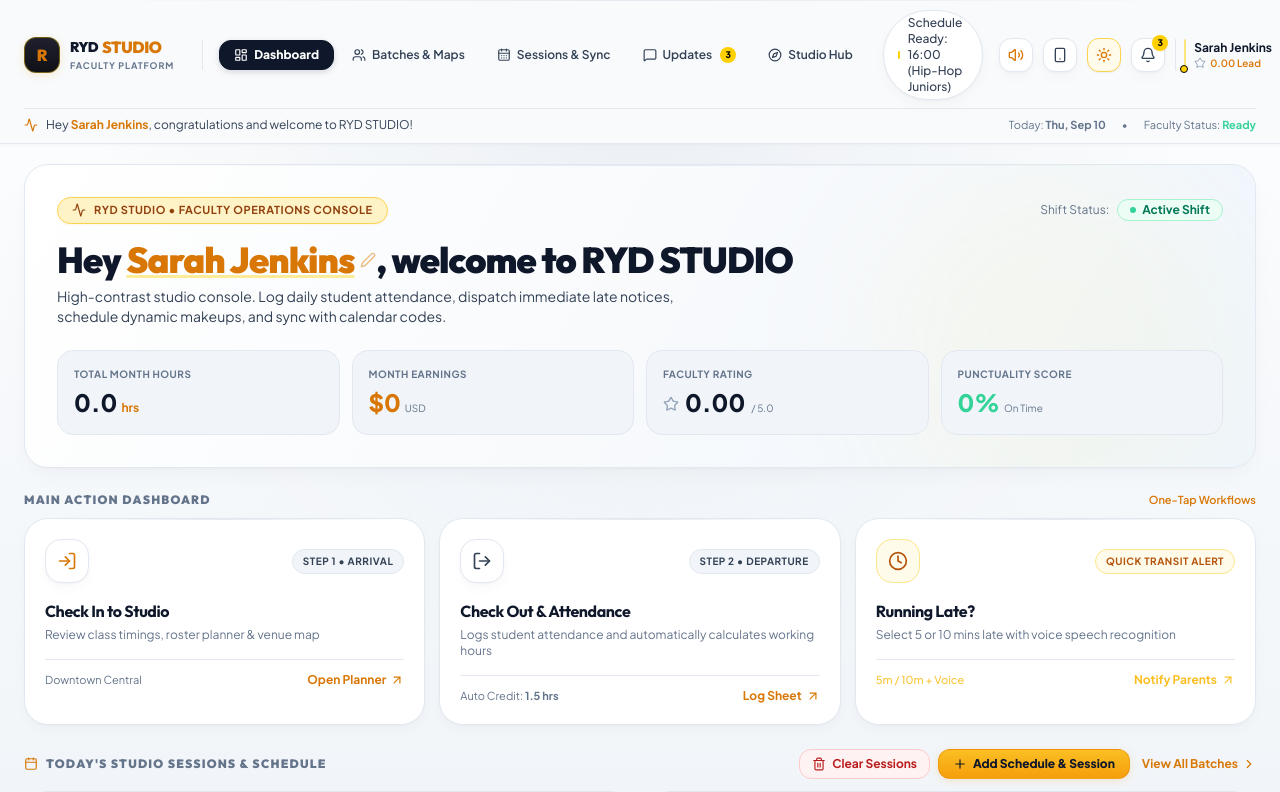
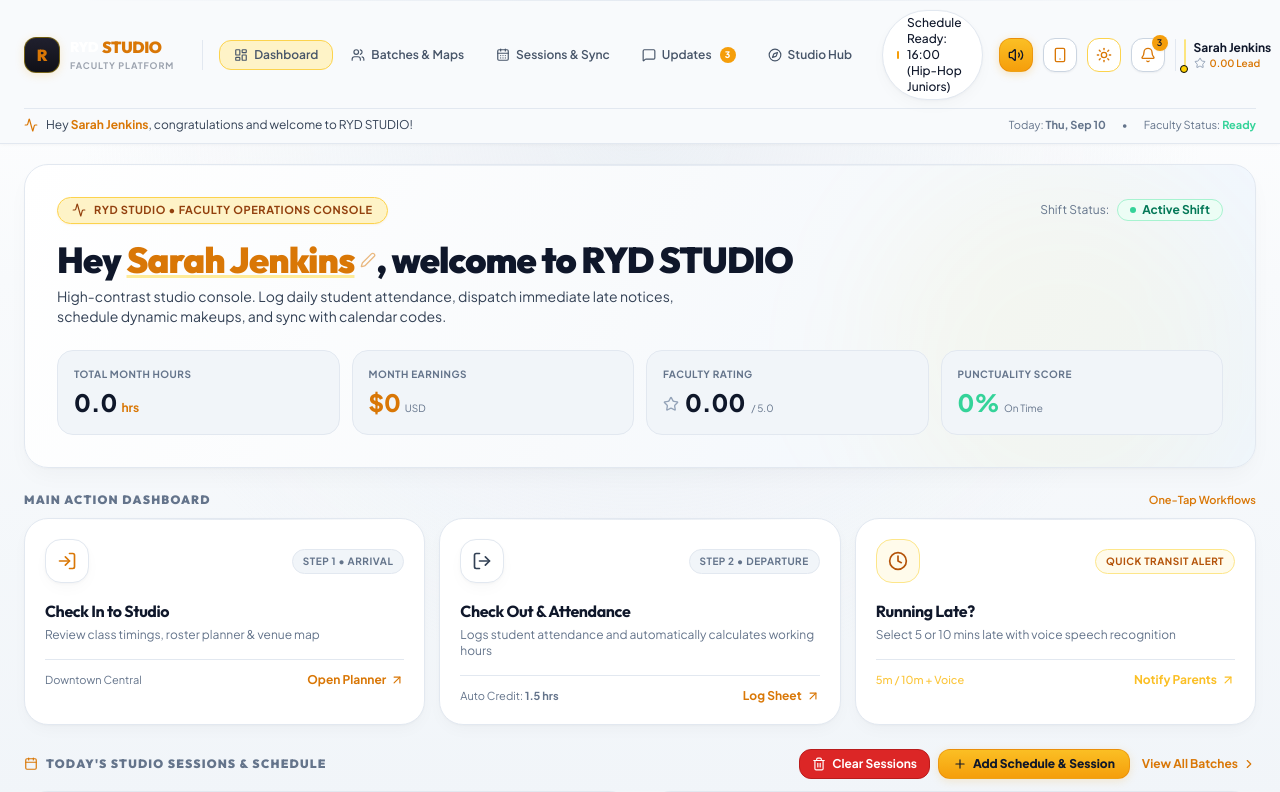
Before and after one commit to shabaz152/ryd-studio, a React (Vite) app: page / in a window 1280 px wide. Shown: the top 792 px of the page. Built offline with nearby package versions, Linux system fonts and the light colour scheme; grey boxes are pictures that could not be loaded.

Commit message:
Fix button text visibility, secondary button styles, and mobile header clearance

```diff
--- a/src/App.tsx
+++ b/src/App.tsx
@@ -88,17 +88,17 @@ const MainLayout: React.FC = () => {
         {/* Device Frame */}
         <div className={`mobile-device-frame w-full max-w-[430px] h-[92vh] ${themeMode === 'light' ? 'bg-[#F8FAFC] border-slate-300 shadow-2xl' : 'glossy-black-viewport border-[#181822] shadow-2xl'} flex flex-col relative rounded-[48px] overflow-hidden`}>
           {/* Dynamic Island / Speaker notch */}
-          <div className="absolute top-2.5 left-1/2 -translate-x-1/2 w-28 h-5 bg-black rounded-full z-50 flex items-center justify-between px-3 border border-white/10">
+          <div className="absolute top-2.5 left-1/2 -translate-x-1/2 w-28 h-5 bg-black rounded-full z-50 flex items-center justify-between px-3 border border-white/10 pointer-events-none">
             <div className="w-2.5 h-2.5 rounded-full bg-[#111118] border border-white/5" />
             <div className="w-1.5 h-1.5 rounded-full bg-[#FFE500]/70" />
           </div>
 
-          <div className="flex-1 overflow-y-auto pt-6 pb-2 no-scrollbar">
+          <div className="flex-1 overflow-y-auto pt-10 pb-2 no-scrollbar">
             {appContent}
           </div>
 
           {/* Simulated Home Indicator Bar */}
-          <div className="absolute bottom-1.5 left-1/2 -translate-x-1/2 w-32 h-1 bg-white/30 rounded-full z-50 pointer-events-none" />
+          <div className="absolute bottom-1.5 left-1/2 -translate-x-1/2 w-32 h-1 bg-slate-400/40 dark:bg-white/30 rounded-full z-50 pointer-events-none" />
         </div>
       </div>
     );
--- a/src/components/BottomNav.tsx
+++ b/src/components/BottomNav.tsx
@@ -17,7 +17,7 @@ interface NavItem {
 }
 
 export const BottomNav: React.FC = () => {
-  const { activeTab, setActiveTab, updates } = useApp();
+  const { activeTab, setActiveTab, updates, viewMode } = useApp();
 
   const navItems: NavItem[] = [
     { id: 'home', label: 'Dashboard', icon: LayoutDashboard },
@@ -33,7 +33,13 @@ export const BottomNav: React.FC = () => {
   };
 
   return (
-    <nav className="fixed bottom-0 left-0 right-0 z-40 lg:hidden bg-[#08080A]/95 backdrop-blur-xl border-t border-white/[0.08] px-3 py-2">
+    <nav
+      className={`${
+        viewMode === 'mobile'
+          ? 'sticky bottom-0 left-0 right-0 z-40'
+          : 'fixed bottom-0 left-0 right-0 z-40 lg:hidden'
+      } bg-white/95 dark:bg-[#08080A]/95 backdrop-blur-xl border-t border-slate-200 dark:border-white/[0.08] px-3 py-2 transition-colors`}
+    >
       <div className="max-w-md mx-auto flex items-center justify-around">
         {navItems.map((item) => {
           const Icon = item.icon;
@@ -45,25 +51,29 @@ export const BottomNav: React.FC = () => {
               onClick={() => handleSelectTab(item.id)}
               className={`relative flex flex-col items-center py-1 px-3 rounded-2xl transition-all cursor-pointer ${
                 isActive
-                  ? 'text-[#FACC15]'
-                  : 'text-gray-400 hover:text-gray-200'
+                  ? 'text-amber-600 dark:text-[#FACC15]'
+                  : 'text-slate-500 dark:text-gray-400 hover:text-slate-800 dark:hover:text-gray-200'
               }`}
             >
               {/* Active Indicator Top Glow */}
               {isActive && (
-                <div className="absolute -top-2 w-7 h-1 bg-[#FACC15] rounded-full shadow-[0_0_8px_#FACC15]" />
+                <div className="absolute -top-2 w-7 h-1 bg-amber-500 dark:bg-[#FACC15] rounded-full shadow-[0_0_8px_rgba(245,158,11,0.5)]" />
               )}
 
               <div className="relative">
                 <Icon className={`w-5 h-5 transition-transform ${isActive ? 'scale-110' : ''}`} />
                 {item.badge && item.badge > 0 && !isActive && (
-                  <span className="absolute -top-1 -right-2 w-3.5 h-3.5 bg-[#FACC15] text-black font-black text-[8px] rounded-full flex items-center justify-center">
+                  <span className="absolute -top-1 -right-2 w-3.5 h-3.5 bg-amber-500 dark:bg-[#FACC15] text-white dark:text-black font-black text-[8px] rounded-full flex items-center justify-center">
                     {item.badge}
                   </span>
                 )}
               </div>
 
-              <span className={`text-[10px] mt-1 font-semibold tracking-wide ${isActive ? 'text-[#FACC15] font-bold' : 'text-gray-400'}`}>
+              <span
+                className={`text-[10px] mt-1 font-semibold tracking-wide ${
+                  isActive ? 'text-amber-600 dark:text-[#FACC15] font-bold' : 'text-slate-500 dark:text-gray-400'
+                }`}
+              >
                 {item.label}
               </span>
             </button>
--- a/src/components/Navbar.tsx
+++ b/src/components/Navbar.tsx
@@ -82,7 +82,8 @@ export const Navbar: React.FC = () => {
           </button>
 
           {/* Desktop Navigation Links */}
-          <nav className="hidden lg:flex items-center gap-1 ml-4 pl-4 border-l border-white/10">
+          {viewMode !== 'mobile' && (
+            <nav className="hidden lg:flex items-center gap-1 ml-4 pl-4 border-l border-slate-200 dark:border-white/10">
               {navLinks.map((tab) => {
                 const Icon = tab.icon;
                 const isActive = activeTab === tab.id;
@@ -96,14 +97,14 @@ export const Navbar: React.FC = () => {
                     }}
                     className={`flex items-center gap-1.5 px-3.5 py-1.5 rounded-xl text-xs font-semibold transition-all cursor-pointer ${
                       isActive
-                      ? 'glossy-button-yellow font-black shadow-sm'
-                      : 'text-gray-300 hover:text-white hover:bg-white/[0.06]'
+                        ? 'bg-amber-100 text-amber-900 border border-amber-300 dark:glossy-button-yellow font-black shadow-xs'
+                        : 'text-slate-600 hover:text-slate-900 hover:bg-slate-100 dark:text-gray-300 dark:hover:text-white dark:hover:bg-white/[0.06]'
                     }`}
                   >
                     <Icon className="w-3.5 h-3.5" />
                     <span>{tab.label}</span>
                     {tab.badge && tab.badge > 0 && !isActive && (
-                    <span className="w-4 h-4 rounded-full bg-[#FFD000] text-black text-[9px] font-black flex items-center justify-center ml-0.5">
+                      <span className="w-4 h-4 rounded-full bg-amber-500 text-white dark:bg-[#FFD000] dark:text-black text-[9px] font-black flex items-center justify-center ml-0.5">
                         {tab.badge}
                       </span>
                     )}
@@ -111,29 +112,32 @@ export const Navbar: React.FC = () => {
                 );
               })}
             </nav>
+          )}
         </div>
 
         {/* Center: Live Status Indicator */}
+        {viewMode !== 'mobile' && (
           <div className="hidden sm:flex items-center">
             {isCheckedIn ? (
-            <div className="flex items-center gap-2 glossy-pill-yellow text-[#FFD000] px-4 py-1 rounded-full text-xs font-bold">
-              <span className="w-2 h-2 rounded-full bg-[#FFD000] animate-ping shrink-0" />
+              <div className="flex items-center gap-2 bg-amber-100 border border-amber-300 text-amber-900 dark:glossy-pill-yellow dark:text-[#FFD000] px-4 py-1 rounded-full text-xs font-bold">
+                <span className="w-2 h-2 rounded-full bg-amber-500 dark:bg-[#FFD000] animate-ping shrink-0" />
                 <span className="truncate max-w-[180px] md:max-w-[240px]">
                   In Session: {checkedInSession?.batchName || 'Active'}
                 </span>
               </div>
             ) : isRunningLate ? (
-            <div className="flex items-center gap-2 bg-amber-500/15 border border-amber-500/40 text-amber-300 px-3.5 py-1 rounded-full text-xs font-bold">
-              <Clock className="w-3.5 h-3.5 shrink-0 text-amber-400" />
+              <div className="flex items-center gap-2 bg-amber-500/15 border border-amber-500/40 text-amber-700 dark:text-amber-300 px-3.5 py-1 rounded-full text-xs font-bold">
+                <Clock className="w-3.5 h-3.5 shrink-0 text-amber-600 dark:text-amber-400" />
                 <span>Late +{runningLateMinutes}m (Parents Notified)</span>
               </div>
             ) : (
-            <div className="hidden xl:flex items-center gap-2 bg-[#12121A]/80 border border-white/[0.08] text-gray-300 px-3.5 py-1 rounded-full text-xs font-medium">
-              <span className="w-2 h-2 rounded-full bg-[#FFD000]" />
+              <div className="hidden xl:flex items-center gap-2 bg-white/90 border border-slate-200 text-slate-700 dark:bg-[#12121A]/80 dark:border-white/[0.08] dark:text-gray-300 px-3.5 py-1 rounded-full text-xs font-medium shadow-xs">
+                <span className="w-2 h-2 rounded-full bg-amber-500 dark:bg-[#FFD000]" />
                 <span>Schedule Ready: 16:00 (Hip-Hop Juniors)</span>
               </div>
             )}
           </div>
+        )}
 
         {/* Right: Controls & Teacher Profile */}
         <div className="flex items-center gap-2 sm:gap-2.5">
@@ -143,8 +147,8 @@ export const Navbar: React.FC = () => {
             title={soundEnabled ? 'Mute Studio Audio' : 'Enable Studio Audio'}
             className={`p-2 rounded-xl border transition-all cursor-pointer ${
               soundEnabled
-                ? 'bg-[#151520] border-[#FFD000]/30 text-[#FFD000] hover:bg-[#FFD000]/10'
-                : 'bg-[#151520] border-white/10 text-gray-500 hover:text-white'
+                ? 'bg-white border-amber-300 text-amber-600 hover:bg-amber-50 dark:bg-[#151520] dark:border-[#FFD000]/30 dark:text-[#FFD000] dark:hover:bg-[#FFD000]/10 shadow-xs'
+                : 'bg-white border-slate-200 text-slate-400 hover:text-slate-700 dark:bg-[#151520] dark:border-white/10 dark:text-gray-500 dark:hover:text-white shadow-xs'
             }`}
           >
             {soundEnabled ? <Volume2 className="w-4 h-4" /> : <VolumeX className="w-4 h-4" />}
@@ -156,8 +160,8 @@ export const Navbar: React.FC = () => {
             title={viewMode === 'mobile' ? 'Switch to Full Dashboard' : 'Preview as Mobile App Frame'}
             className={`p-2 rounded-xl border transition-all cursor-pointer ${
               viewMode === 'mobile'
-                ? 'glossy-button-yellow'
-                : 'bg-[#151520] border-white/10 text-gray-300 hover:text-[#FFD000]'
+                ? 'bg-amber-500 border-amber-600 text-white dark:glossy-button-yellow shadow-xs'
+                : 'bg-white border-slate-200 text-slate-600 hover:text-amber-600 dark:bg-[#151520] dark:border-white/10 dark:text-gray-300 dark:hover:text-[#FFD000] shadow-xs'
             }`}
           >
             {viewMode === 'mobile' ? <Monitor className="w-4 h-4" /> : <Smartphone className="w-4 h-4" />}
@@ -169,7 +173,7 @@ export const Navbar: React.FC = () => {
             title={themeMode === 'light' ? 'Switch to Dark Obsidian Theme' : 'Switch to Subtle CRM Light Theme'}
             className={`p-2 rounded-xl border transition-all cursor-pointer ${
               themeMode === 'light'
-                ? 'bg-amber-50 border-amber-300 text-amber-800 hover:bg-amber-100 shadow-sm'
+                ? 'bg-white border-amber-300 text-amber-700 hover:bg-amber-50 shadow-xs'
                 : 'bg-[#151520] border-white/10 text-gray-300 hover:text-[#FFD000]'
             }`}
           >
@@ -184,11 +188,11 @@ export const Navbar: React.FC = () => {
           <button
             onClick={() => setActiveTab('updates')}
             title="View Updates & Messages"
-            className="relative p-2 rounded-xl bg-[#151520] border border-white/10 text-gray-300 hover:text-[#FFD000] transition-colors cursor-pointer"
+            className="relative p-2 rounded-xl bg-white border border-slate-200 text-slate-600 hover:text-amber-600 dark:bg-[#151520] dark:border-white/10 dark:text-gray-300 dark:hover:text-[#FFD000] transition-colors cursor-pointer shadow-xs"
           >
             <Bell className="w-4 h-4" />
             {updates.length > 0 && (
-              <span className="absolute -top-1 -right-1 w-4 h-4 rounded-full bg-[#FFD000] text-black text-[9px] font-black flex items-center justify-center shadow-sm">
+              <span className="absolute -top-1 -right-1 w-4 h-4 rounded-full bg-amber-500 text-white dark:bg-[#FFD000] dark:text-black text-[9px] font-black flex items-center justify-center shadow-sm">
                 {updates.length}
               </span>
             )}
--- a/src/index.css
+++ b/src/index.css
@@ -233,19 +233,19 @@ button:active {
 }
 
 /* Text Overrides for Clear Contrast */
-.crm-light .text-white {
+.crm-light .text-white:not(button):not(button *):not([class*="bg-red-500"] *):not([class*="bg-red-600"] *):not([class*="bg-emerald-500"] *):not([class*="bg-blue-600"] *) {
   color: #0F172A !important;
 }
-.crm-light .text-gray-300 {
+.crm-light .text-gray-300:not(button):not(button *) {
   color: #334155 !important;
 }
-.crm-light .text-gray-400 {
+.crm-light .text-gray-400:not(button):not(button *) {
   color: #64748B !important;
 }
-.crm-light .text-gray-500 {
+.crm-light .text-gray-500:not(button):not(button *) {
   color: #94A3B8 !important;
 }
-.crm-light .text-gray-600 {
+.crm-light .text-gray-600:not(button):not(button *) {
   color: #CBD5E1 !important;
 }
 
@@ -276,36 +276,176 @@ button:active {
   background: #F1F5F9 !important;
 }
 .crm-light header nav button.glossy-button-yellow {
-  background: #0F172A !important;
-  color: #FFFFFF !important;
-  border-color: #0F172A !important;
-  box-shadow: 0 2px 6px rgba(15, 23, 42, 0.15) !important;
+  background: #FEF3C7 !important;
+  color: #92400E !important;
+  border: 1px solid #FCD34D !important;
+  box-shadow: 0 1px 3px rgba(245, 158, 11, 0.15) !important;
+  font-weight: 800 !important;
+}
+.crm-light header nav button.glossy-button-yellow * {
+  color: #92400E !important;
 }
 
 /* Bottom Nav on Mobile */
-.crm-light nav.fixed.bottom-0 {
+.crm-light nav.fixed.bottom-0,
+.crm-light nav.sticky.bottom-0 {
   background: rgba(255, 255, 255, 0.96) !important;
   border-top: 1px solid #E2E8F0 !important;
   box-shadow: 0 -2px 10px rgba(0, 0, 0, 0.03) !important;
 }
-.crm-light nav.fixed.bottom-0 button {
+.crm-light nav.fixed.bottom-0 button,
+.crm-light nav.sticky.bottom-0 button {
   color: #64748B !important;
 }
-.crm-light nav.fixed.bottom-0 button .text-\[\#FACC15\] {
+.crm-light nav.fixed.bottom-0 button .text-\[\#FACC15\],
+.crm-light nav.sticky.bottom-0 button .text-\[\#FACC15\] {
   color: #D97706 !important;
 }
 
-/* Buttons */
-.crm-light .glossy-button-yellow {
+/* ==========================================================================
+   BUTTON ARCHITECTURE FOR CRM LIGHT THEME
+   Guarantees 100% text visibility, high contrast, and refined CRM styling
+   ========================================================================== */
+
+/* 1. Universal Button Reset Guard */
+.crm-light button {
+  text-shadow: none !important;
+}
+
+/* 2. Secondary & Utility Action Buttons (White Card Button Style) */
+.crm-light button[class*="bg-[#181822]"],
+.crm-light button[class*="bg-[#14141E]"],
+.crm-light button[class*="bg-[#161622]"],
+.crm-light button[class*="bg-[#151520]"],
+.crm-light button[class*="bg-[#181820]"],
+.crm-light button[class*="bg-[#181824]"],
+.crm-light button[class*="bg-[#181826]"],
+.crm-light button[class*="bg-[#161624]"],
+.crm-light button[class*="bg-[#20202E]"],
+.crm-light button[class*="bg-[#1A1A26]"],
+.crm-light button[class*="bg-[#1C1C28]"],
+.crm-light button[class*="bg-[#101015]"],
+.crm-light button[class*="bg-[#101017]"],
+.crm-light button[class*="bg-[#121216]"],
+.crm-light button[class*="bg-[#12121A]"],
+.crm-light button[class*="bg-[#08080C]"],
+.crm-light button[class*="bg-[#0A0A10]"],
+.crm-light button.glossy-pill-dark {
+  background: #FFFFFF !important;
+  border: 1px solid #CBD5E1 !important;
+  color: #0F172A !important;
+  box-shadow: 0 1px 2px rgba(15, 23, 42, 0.05) !important;
+}
+
+.crm-light button[class*="bg-[#181822]"]:hover,
+.crm-light button[class*="bg-[#14141E]"]:hover,
+.crm-light button[class*="bg-[#161622]"]:hover,
+.crm-light button[class*="bg-[#151520]"]:hover,
+.crm-light button[class*="bg-[#181820]"]:hover,
+.crm-light button[class*="bg-[#181824]"]:hover,
+.crm-light button[class*="bg-[#181826]"]:hover,
+.crm-light button[class*="bg-[#161624]"]:hover,
+.crm-light button[class*="bg-[#20202E]"]:hover,
+.crm-light button[class*="bg-[#1A1A26]"]:hover,
+.crm-light button[class*="bg-[#1C1C28]"]:hover,
+.crm-light button[class*="bg-[#101015]"]:hover,
+.crm-light button[class*="bg-[#101017]"]:hover,
+.crm-light button[class*="bg-[#121216]"]:hover,
+.crm-light button[class*="bg-[#12121A]"]:hover,
+.crm-light button[class*="bg-[#08080C]"]:hover,
+.crm-light button[class*="bg-[#0A0A10]"]:hover,
+.crm-light button.glossy-pill-dark:hover {
+  background: #F8FAFC !important;
+  border-color: #94A3B8 !important;
+  color: #020617 !important;
+  box-shadow: 0 2px 6px rgba(15, 23, 42, 0.08) !important;
+}
+
+/* Secondary Button Text & Icons */
+.crm-light button[class*="bg-[#181822]"] span,
+.crm-light button[class*="bg-[#14141E]"] span,
+.crm-light button[class*="bg-[#161622]"] span,
+.crm-light button[class*="bg-[#151520]"] span,
+.crm-light button[class*="bg-[#181826]"] span,
+.crm-light button[class*="bg-[#161624]"] span,
+.crm-light button[class*="bg-[#20202E]"] span,
+.crm-light button[class*="bg-[#1A1A26]"] span,
+.crm-light button[class*="bg-[#1C1C28]"] span,
+.crm-light button.glossy-pill-dark span {
+  color: #0F172A !important;
+  font-weight: 600 !important;
+}
+
+.crm-light button[class*="bg-[#181822]"] svg,
+.crm-light button[class*="bg-[#14141E]"] svg,
+.crm-light button[class*="bg-[#161622]"] svg,
+.crm-light button[class*="bg-[#151520]"] svg,
+.crm-light button.glossy-pill-dark svg {
+  color: #D97706 !important;
+}
+
+/* 3. Primary Studio Amber / Gold Action Buttons */
+.crm-light .glossy-button-yellow,
+.crm-light button[class*="bg-[#FACC15]"],
+.crm-light button[class*="bg-[#FFD000]"],
+.crm-light button[class*="bg-[#FFE500]"] {
   background: linear-gradient(180deg, #FBBF24 0%, #F59E0B 100%) !important;
   color: #0F172A !important;
-  border: 1px solid rgba(217, 119, 6, 0.35) !important;
+  border: 1px solid rgba(217, 119, 6, 0.4) !important;
   box-shadow: 0 2px 8px rgba(245, 158, 11, 0.25) !important;
   font-weight: 800 !important;
 }
-.crm-light .glossy-button-yellow:hover {
+
+.crm-light .glossy-button-yellow *,
+.crm-light button[class*="bg-[#FACC15]"] *,
+.crm-light button[class*="bg-[#FFD000]"] *,
+.crm-light button[class*="bg-[#FFE500]"] * {
+  color: #0F172A !important;
+}
+
+.crm-light .glossy-button-yellow:hover,
+.crm-light button[class*="bg-[#FACC15]"]:hover,
+.crm-light button[class*="bg-[#FFD000]"]:hover,
+.crm-light button[class*="bg-[#FFE500]"]:hover {
   background: linear-gradient(180deg, #FCD34D 0%, #FBBF24 100%) !important;
+  color: #000000 !important;
   box-shadow: 0 4px 14px rgba(245, 158, 11, 0.35) !important;
+}
+
+/* 4. Delete & Destructive Action Buttons */
+.crm-light button[class*="bg-red-500/10"],
+.crm-light button[class*="bg-red-500/20"],
+.crm-light [class*="bg-red-500/10"] button,
+.crm-light [class*="bg-red-500/20"] button {
+  background: #FEF2F2 !important;
+  border: 1px solid #FECACA !important;
+  color: #DC2626 !important;
+}
+.crm-light button[class*="bg-red-500/10"]:hover,
+.crm-light button[class*="bg-red-500/20"]:hover {
+  background: #FEE2E2 !important;
+  border-color: #FCA5A5 !important;
+  color: #B91C1C !important;
+}
+.crm-light button[class*="bg-red-500/10"] *,
+.crm-light button[class*="bg-red-500/20"] * {
+  color: #DC2626 !important;
+}
+
+/* Solid Red Action Buttons (e.g. Confirm Cancellation) */
+.crm-light button.bg-red-500,
+.crm-light button.bg-red-600,
+.crm-light button[class*="bg-red-500"],
+.crm-light button[class*="bg-red-600"] {
+  background: #DC2626 !important;
+  color: #FFFFFF !important;
+  border: 1px solid #B91C1C !important;
+}
+.crm-light button.bg-red-500 *,
+.crm-light button.bg-red-600 *,
+.crm-light button[class*="bg-red-500"] *,
+.crm-light button[class*="bg-red-600"] * {
+  color: #FFFFFF !important;
 }
 
 .crm-light .shadow-gold-glow-sm {
--- a/src/views/HomeView.tsx
+++ b/src/views/HomeView.tsx
@@ -339,7 +339,7 @@ export const HomeView: React.FC = () => {
                           sound.playClick();
                           openRescheduleForSession(session);
                         }}
-                        className="px-3 py-2 rounded-xl bg-[#14141E]/60 hover:bg-[#1A1A26] text-gray-300 hover:text-white text-xs font-medium border border-white/5 transition-all cursor-pointer"
+                        className="px-3 py-2 rounded-xl bg-white hover:bg-slate-50 border border-slate-200 text-slate-800 dark:bg-[#14141E]/60 dark:hover:bg-[#1A1A26] dark:text-gray-300 dark:hover:text-white text-xs font-semibold dark:border-white/5 transition-all cursor-pointer shadow-xs"
                       >
                         Reschedule
                       </button>
```
Also changed, not shown: src/components/modals/RescheduleModal.tsx (+4 -4 lines), src/views/BatchesView.tsx (+4 -4 lines). Lines whose indentation alone changed are shown as unchanged.
